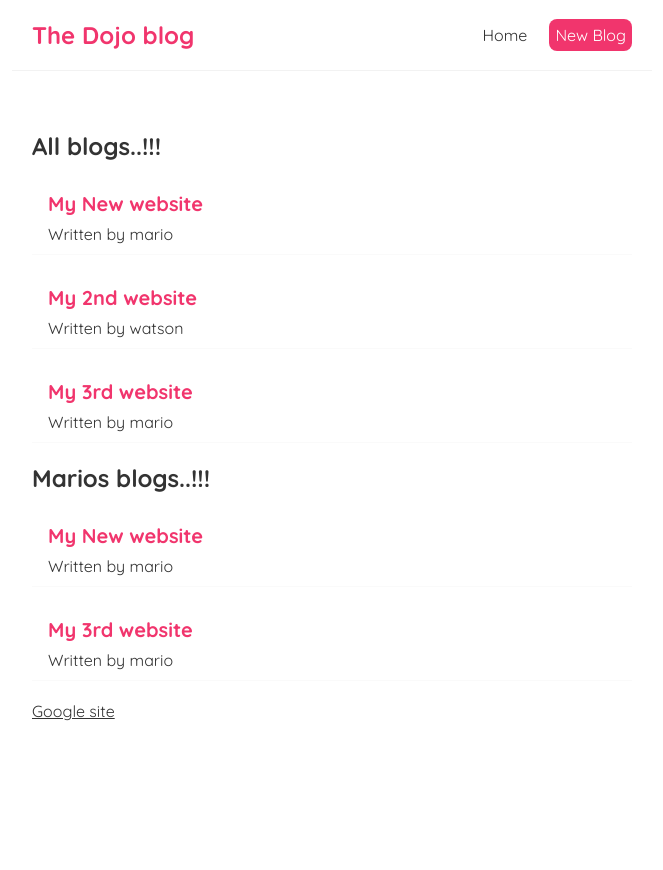
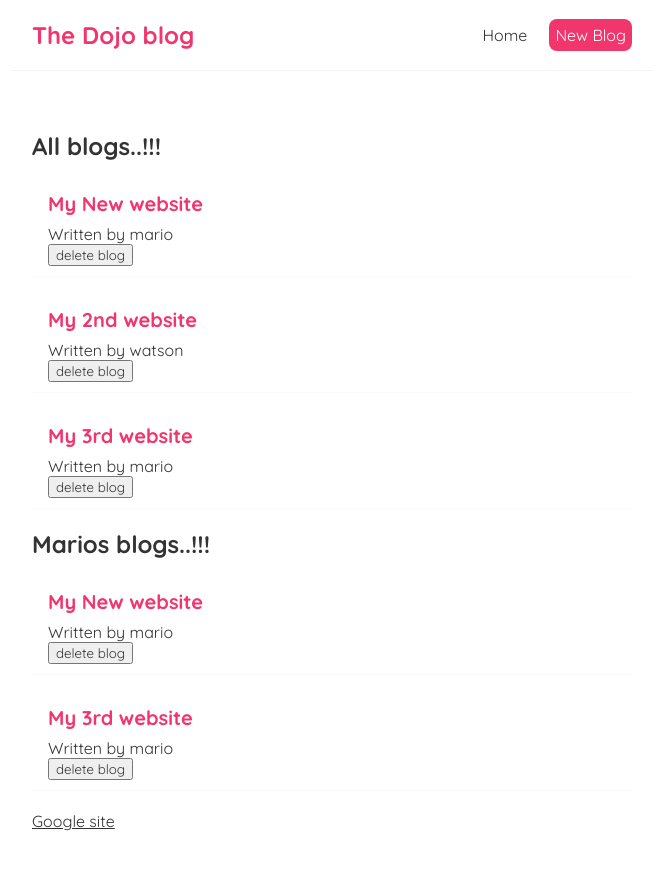
Before and after one commit to harshini16/learning-react, a React (Create React App) app: page / in a window 1280 px wide. Shown: the top 870 px of the page, without its empty margins (308-971 px from the left). Before the commit the page ends 800 px from the top, so only its background shows below. Built offline with nearby package versions, Linux system fonts and the light colour scheme.

Commit message:
bloglist

```diff
--- a/src/BlogList.js
+++ b/src/BlogList.js
@@ -12,6 +12,7 @@ const BlogList = (props) => {
                 <div className="blog-preview" key={blog.id}>
                     <h2>{blog.title}</h2>
                     <p>Written by {blog.author}</p>
+                    <button onClick={() => handleDelete(blog.id)}>delete blog</button>
                 </div>
             ))}
         </div>
```
